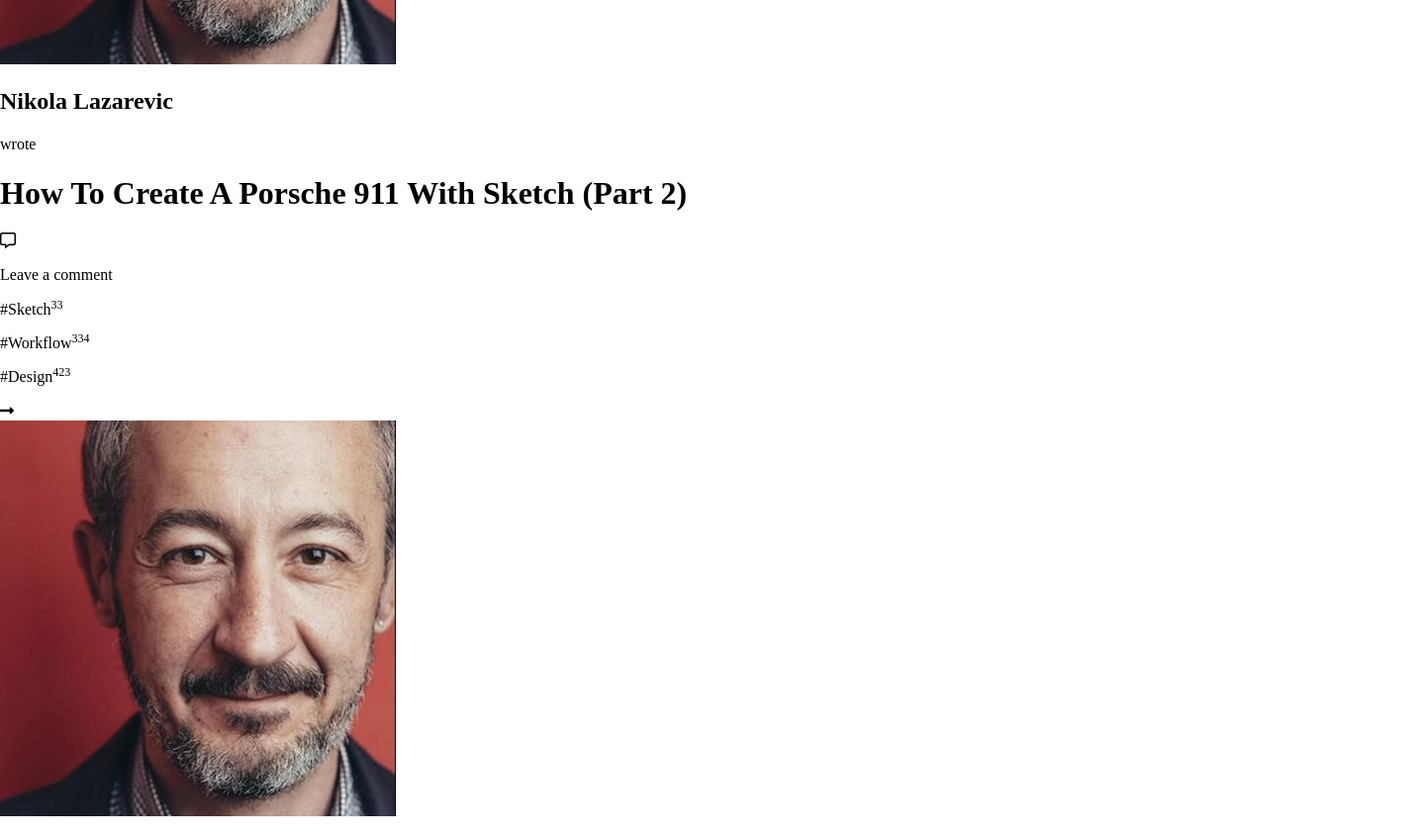
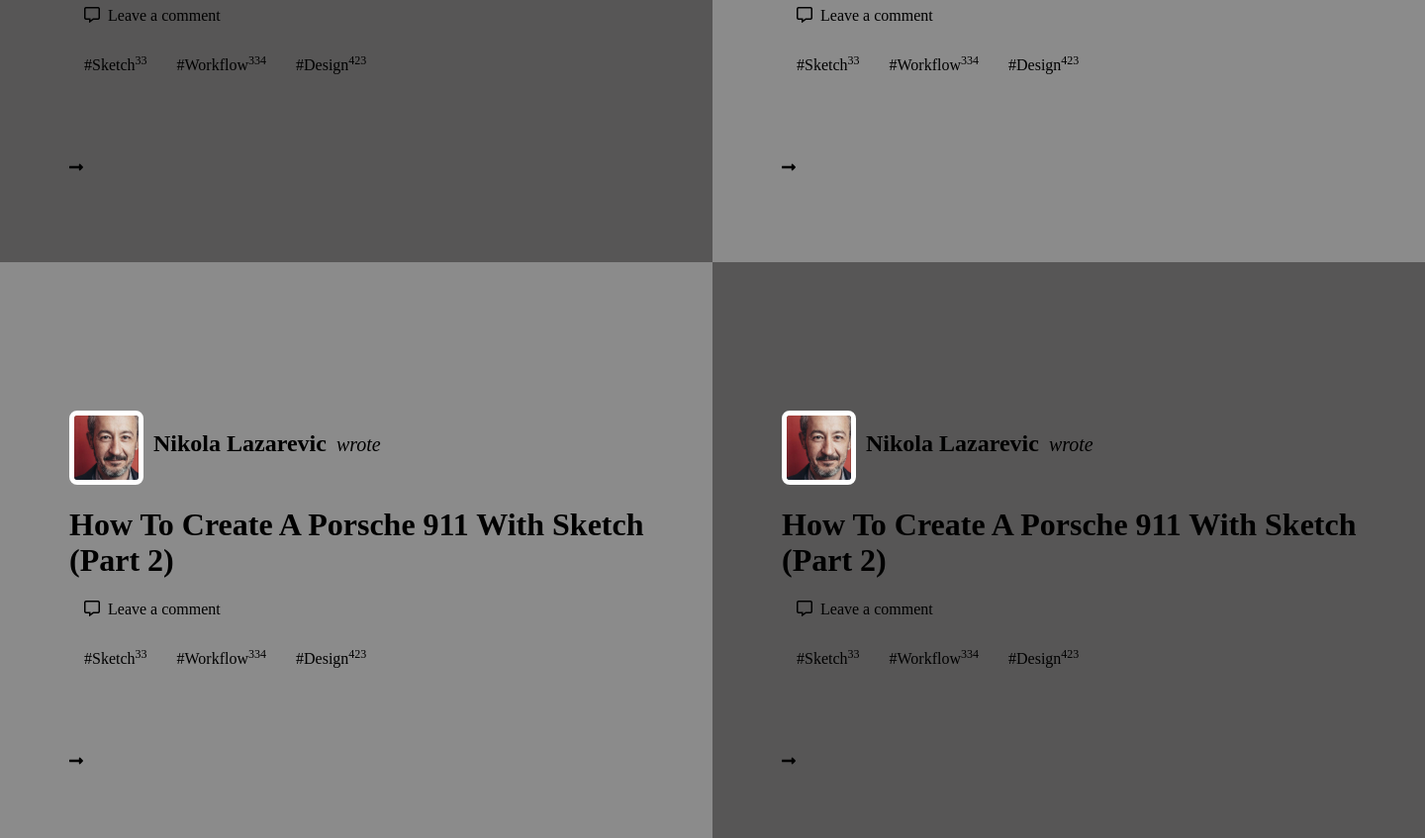
Before and after one commit to Adewunmi97/design-teardown, a website: page index.html in a window 1280 px wide. Shown: the part 592-1439 px from the top of the page at 99% size, 1440 px wide, since content can reach past the window. Drawn offline with Linux system fonts and the light colour scheme; a web font is replaced by a local one.

Commit message:
style grid-component

```diff
--- a/assets/style/style.css
+++ b/assets/style/style.css
@@ -1,9 +1,12 @@
 html {
   margin: 0;
+  width: 1440px;
+  overflow-x: hidden;
 }
 
 .flex {
   display: flex;
+
 }
 
 .white {
@@ -65,3 +68,53 @@
   left: 40px;
   color: gray;
 }
+/* grid-components */
+.grid-components {
+  width: 100%;
+  display: grid;
+  grid-template-columns: repeat(2, 1fr);
+  grid-auto-rows: 600px;
+  margin: 0 auto;
+
+}
+.grid1 {
+  background-color: rgb(87, 86, 86);
+}
+.grid2 {
+  background-color: rgb(139, 139, 139);
+}
+.grid3 {
+  background-color: rgb(139, 139, 139);
+}
+.grid4 {
+  background-color: rgb(87, 86, 86);
+}
+.left-margin {
+  margin-left: 70px;
+}
+.left-margin p {
+padding: 0 15px;
+}
+
+.component1 {
+  margin-top: 150px;
+
+}
+.component1 img {
+  width: 65px;
+  height: 65px;
+  border: 5px solid white;
+  border-radius: 8px;
+}
+.component1 h2 {
+   padding: 0 10px;
+}
+.component1 span{
+  padding-top: 23px;
+  font-style: italic;
+  font-size: 20px;
+}
+.arrow {
+  margin-top: 70px;
+  width: 50px;
+}
--- a/index.html
+++ b/index.html
@@ -43,82 +43,86 @@
     </section>
 
     <section class="grid-components">
-      <article>
-        <section>
+      <article class="grid1">
+        <div class="flex  component1 left-margin">
           <img src="assets/img/author-img.jpeg" alt="img 1">
           <h2>Nikola Lazarevic</h2>
-          <p>wrote</p>
-        </section>
-        <h1>How To Create A Porsche 911 With Sketch (Part 2)</h1>
-        <div>
-          <i class="far fa-comment-alt"></i>
-          <p>Leave a comment</p>
+          <span>wrote</span>
         </div>
-        <div>
+        <h1 class="left-margin">How To Create A Porsche 911 With Sketch (Part 2)</h1>
+        <div class="left-margin">
+          <p><i class="far fa-comment-alt"></i>&NonBreakingSpace; Leave a comment</p>
+        </div>
+        <div class="flex left-margin">
           <p>#Sketch<sup>33</sup></p>
           <p>#Workflow<sup>334</sup></p>
           <p>#Design<sup>423</sup></p>
         </div>
-        <i class="fas fa-long-arrow-alt-right"></i>
+       <div class="arrow">
+        <i class="fas fa-long-arrow-alt-right left-margin"></i>
+       </div>
       </article>
 
-      <article>
-        <section>
+      <article class="grid2">
+        <div class="flex  component1 left-margin">
           <img src="assets/img/author-img.jpeg" alt="img 1">
           <h2>Nikola Lazarevic</h2>
-          <p>wrote</p>
-        </section>
-        <h1>How To Create A Porsche 911 With Sketch (Part 2)</h1>
-        <div>
-          <i class="far fa-comment-alt"></i>
-          <p>Leave a comment</p>
+          <span>wrote</span>
         </div>
-        <div>
+        <h1 class="left-margin">How To Create A Porsche 911 With Sketch (Part 2)</h1>
+        <div class="left-margin">
+          <p><i class="far fa-comment-alt"></i>&NonBreakingSpace; Leave a comment</p>
+        </div>
+        <div class="flex left-margin">
           <p>#Sketch<sup>33</sup></p>
           <p>#Workflow<sup>334</sup></p>
           <p>#Design<sup>423</sup></p>
         </div>
-        <i class="fas fa-long-arrow-alt-right"></i>
+       <div class="arrow">
+        <i class="fas fa-long-arrow-alt-right left-margin"></i>
+       </div>
       </article>
 
-      <article>
-        <section>
+      <article class="grid3">
+        <div class="flex  component1 left-margin">
           <img src="assets/img/author-img.jpeg" alt="img 1">
           <h2>Nikola Lazarevic</h2>
-          <p>wrote</p>
-        </section>
-        <h1>How To Create A Porsche 911 With Sketch (Part 2)</h1>
-        <div>
-          <i class="far fa-comment-alt"></i>
-          <p>Leave a comment</p>
+          <span>wrote</span>
         </div>
-        <div>
+        <h1 class="left-margin">How To Create A Porsche 911 With Sketch (Part 2)</h1>
+        <div class="left-margin">
+          <p><i class="far fa-comment-alt"></i>&NonBreakingSpace; Leave a comment</p>
+        </div>
+        <div class="flex left-margin">
           <p>#Sketch<sup>33</sup></p>
           <p>#Workflow<sup>334</sup></p>
           <p>#Design<sup>423</sup></p>
         </div>
-        <i class="fas fa-long-arrow-alt-right"></i>
+       <div class="arrow">
+        <i class="fas fa-long-arrow-alt-right left-margin"></i>
+       </div>
       </article>
 
-      <article>
-        <section>
+      <article class="grid4">
+        <div class="flex  component1 left-margin">
           <img src="assets/img/author-img.jpeg" alt="img 1">
           <h2>Nikola Lazarevic</h2>
-          <p>wrote</p>
-        </section>
-        <h1>How To Create A Porsche 911 With Sketch (Part 2)</h1>
-        <div>
-          <i class="far fa-comment-alt"></i>
-          <p>Leave a comment</p>
+          <span>wrote</span>
         </div>
-        <div>
+        <h1 class="left-margin">How To Create A Porsche 911 With Sketch (Part 2)</h1>
+        <div class="left-margin">
+          <p><i class="far fa-comment-alt"></i>&NonBreakingSpace; Leave a comment</p>
+        </div>
+        <div class="flex left-margin">
           <p>#Sketch<sup>33</sup></p>
           <p>#Workflow<sup>334</sup></p>
           <p>#Design<sup>423</sup></p>
         </div>
-        <i class="fas fa-long-arrow-alt-right"></i>
+       <div class="arrow">
+        <i class="fas fa-long-arrow-alt-right left-margin"></i>
+       </div>
       </article>
-
+    </section>
       <section>
         <article>
           <p>5 DAYS AGO</p>
```
